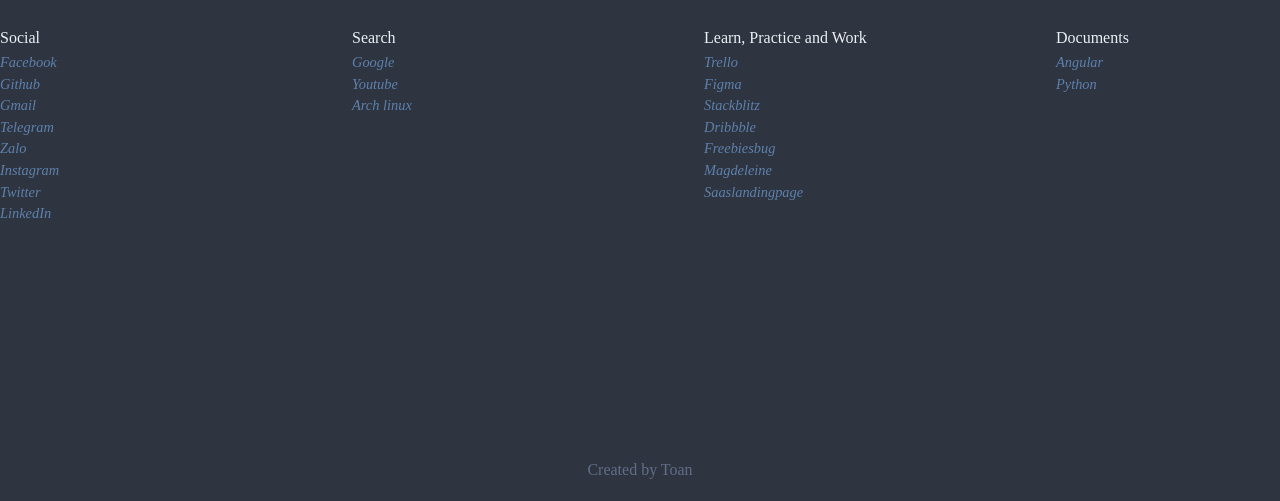
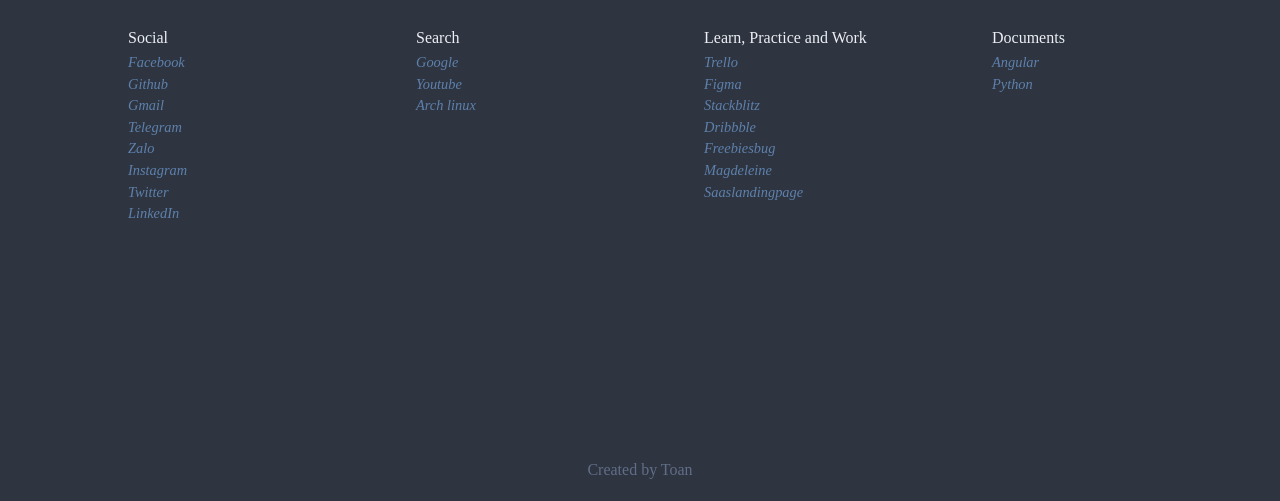
Before and after one commit to lqtoan/lqtoan.github.io, a plain HTML site: page homepage/index.html in a window 1280 px wide. Shown: the part 299-800 px from the top of the page. Drawn offline with Linux system fonts and the light colour scheme.

Commit message:
update css

```diff
--- a/homepage/index.css
+++ b/homepage/index.css
@@ -79,7 +79,7 @@ input[type=search]:focus {
 
 /*--- Main ---*/
 div#bookmarks {
-	margin-left: -10vw;
+	margin-left: 10vw;
 	display: flex;
 	height: var(--bookmarks-height);
 	flex-direction: row;
@@ -92,7 +92,7 @@ div#bookmarks {
 
 .bookmarks {
 	display: flex;
-	margin-left: 10vw;
+	margin-right: 10vw;
 	width: calc(25% - 10vw);
 	list-style-type: none;
 	flex-direction: column;
```
